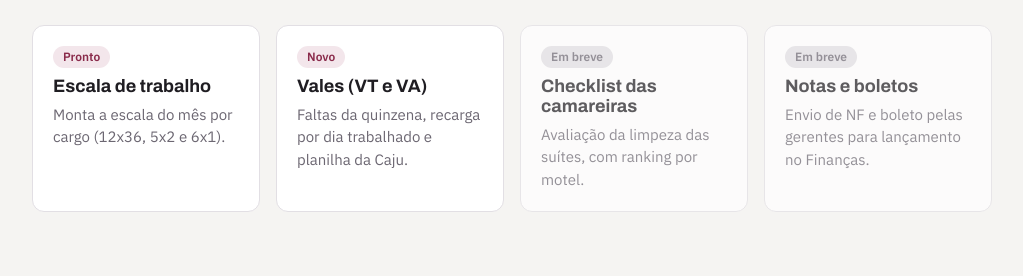
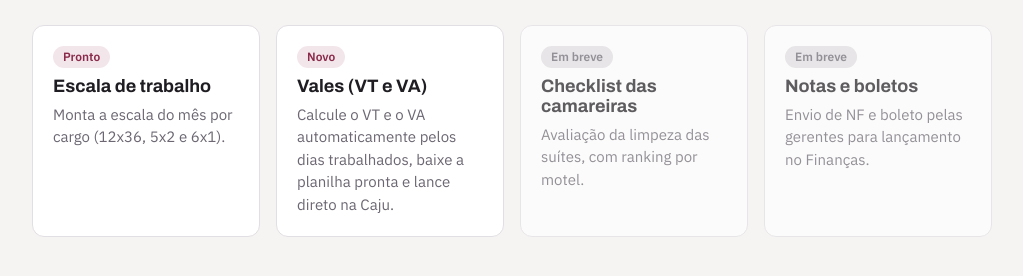
Before and after one commit to flavioishizaki1233/gestao-moteis, a plain HTML site: page index.html in a window 1280 px wide. Shown: the part 112-388 px from the top of the page, without its empty margins (128-1151 px from the left). Drawn offline with Linux system fonts and the light colour scheme.

Commit message:
Portal: descrição mais clara do app de vales
Co-Authored-By: Claude Opus 5.5 <noreply@anthropic.com>
Claude-Session: https://claude.ai/code/session_01Cv8fPfsU4QSaTaAsWq8T3o

```diff
--- a/index.html
+++ b/index.html
@@ -33,7 +33,7 @@ div.card .tag{background:var(--line);color:var(--muted)}
   </header>
   <nav class="grid" aria-label="Sistemas">
     <a class="card" href="escala/"><span class="tag">Pronto</span><h2>Escala de trabalho</h2><p class="sub">Monta a escala do mês por cargo (12x36, 5x2 e 6x1).</p></a>
-    <a class="card" href="vales/"><span class="tag">Novo</span><h2>Vales (VT e VA)</h2><p class="sub">Faltas da quinzena, recarga por dia trabalhado e planilha da Caju.</p></a>
+    <a class="card" href="vales/"><span class="tag">Novo</span><h2>Vales (VT e VA)</h2><p class="sub">Calcule o VT e o VA automaticamente pelos dias trabalhados, baixe a planilha pronta e lance direto na Caju.</p></a>
     <div class="card"><span class="tag">Em breve</span><h2>Checklist das camareiras</h2><p class="sub">Avaliação da limpeza das suítes, com ranking por motel.</p></div>
     <div class="card"><span class="tag">Em breve</span><h2>Notas e boletos</h2><p class="sub">Envio de NF e boleto pelas gerentes para lançamento no Finanças.</p></div>
   </nav>
```
